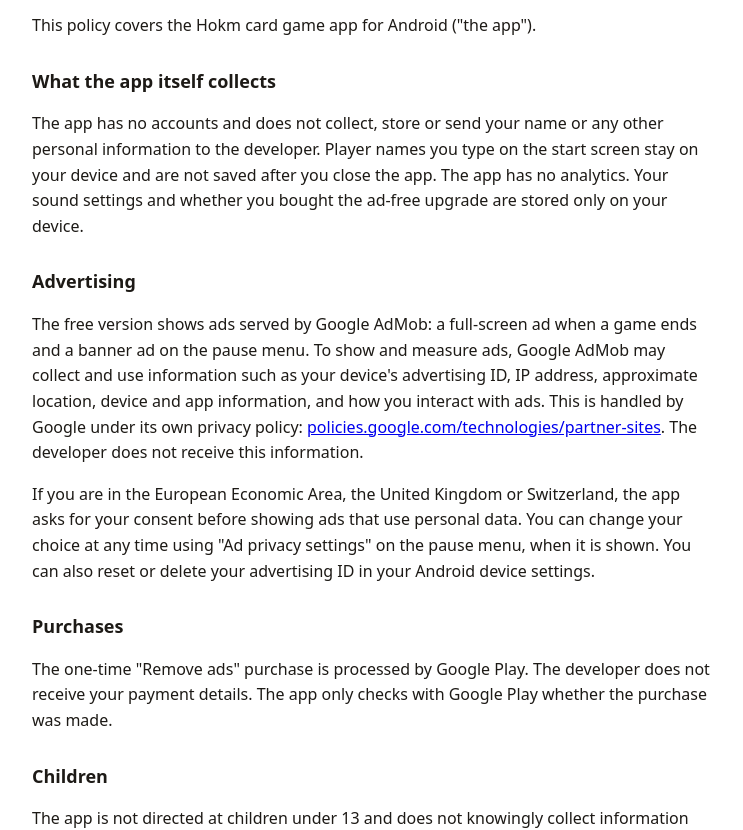
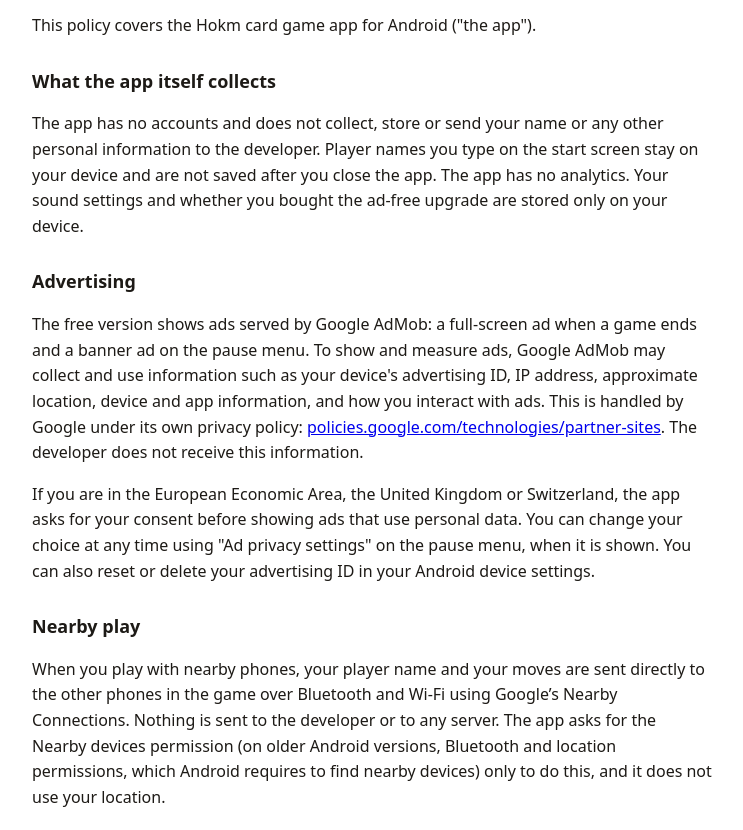
Before and after one commit to mahyarafshar2000/hokm-privacy, a plain HTML site: page privacy.html in a window 1280 px wide. Shown: the part 129-959 px from the top of the page, without its empty margins (268-1011 px from the left). Drawn offline with Linux system fonts and the light colour scheme.

Commit message:
Add files via upload

```diff
--- a/privacy.html
+++ b/privacy.html
@@ -10,6 +10,8 @@
 <h2>Advertising</h2>
 <p>The free version shows ads served by Google AdMob: a full-screen ad when a game ends and a banner ad on the pause menu. To show and measure ads, Google AdMob may collect and use information such as your device's advertising ID, IP address, approximate location, device and app information, and how you interact with ads. This is handled by Google under its own privacy policy: <a href="https://policies.google.com/technologies/partner-sites">policies.google.com/technologies/partner-sites</a>. The developer does not receive this information.</p>
 <p>If you are in the European Economic Area, the United Kingdom or Switzerland, the app asks for your consent before showing ads that use personal data. You can change your choice at any time using "Ad privacy settings" on the pause menu, when it is shown. You can also reset or delete your advertising ID in your Android device settings.</p>
+<h2>Nearby play</h2>
+<p>When you play with nearby phones, your player name and your moves are sent directly to the other phones in the game over Bluetooth and Wi-Fi using Google’s Nearby Connections. Nothing is sent to the developer or to any server. The app asks for the Nearby devices permission (on older Android versions, Bluetooth and location permissions, which Android requires to find nearby devices) only to do this, and it does not use your location.</p>
 <h2>Purchases</h2>
 <p>The one-time "Remove ads" purchase is processed by Google Play. The developer does not receive your payment details. The app only checks with Google Play whether the purchase was made.</p>
 <h2>Children</h2>
```
